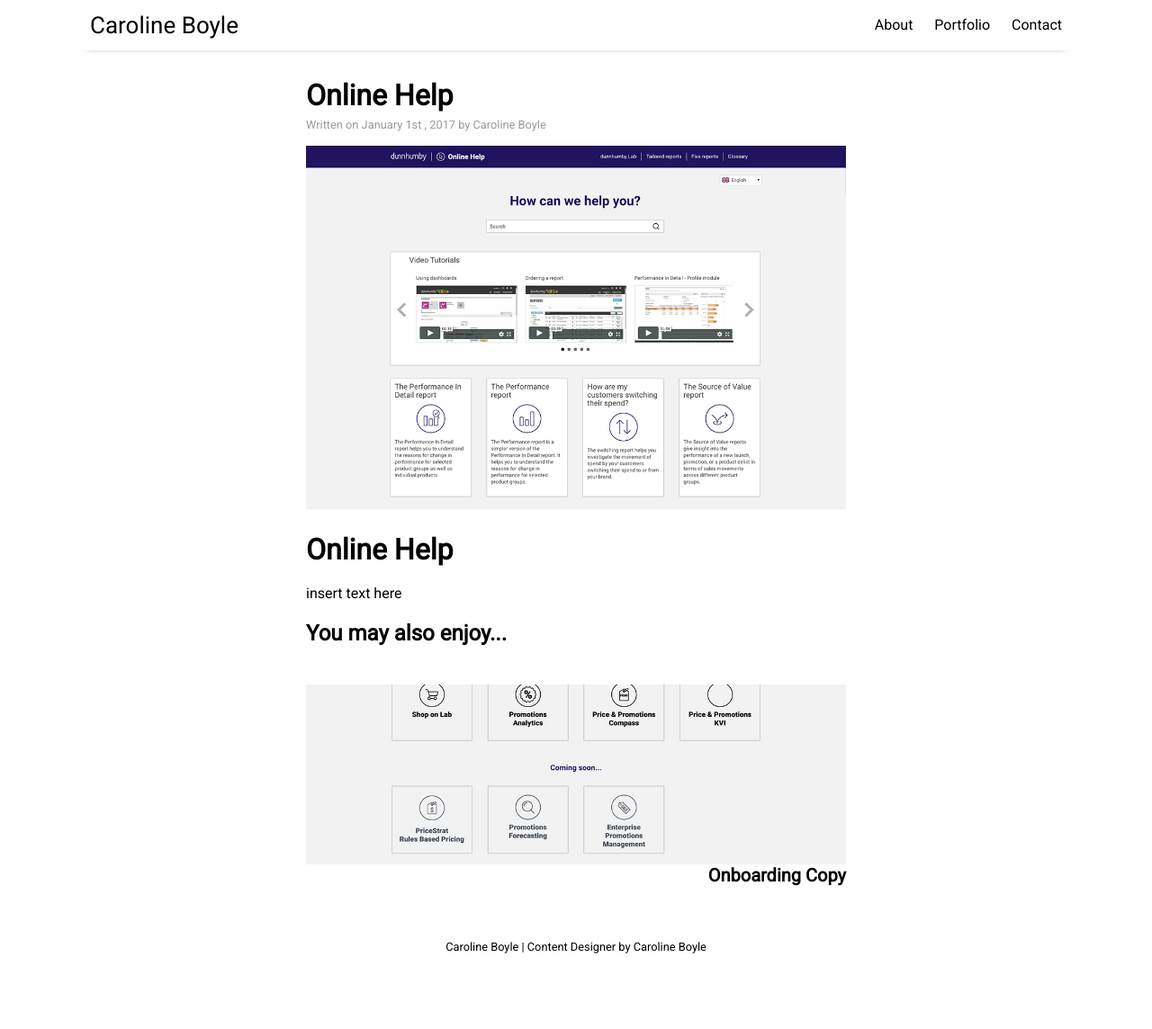
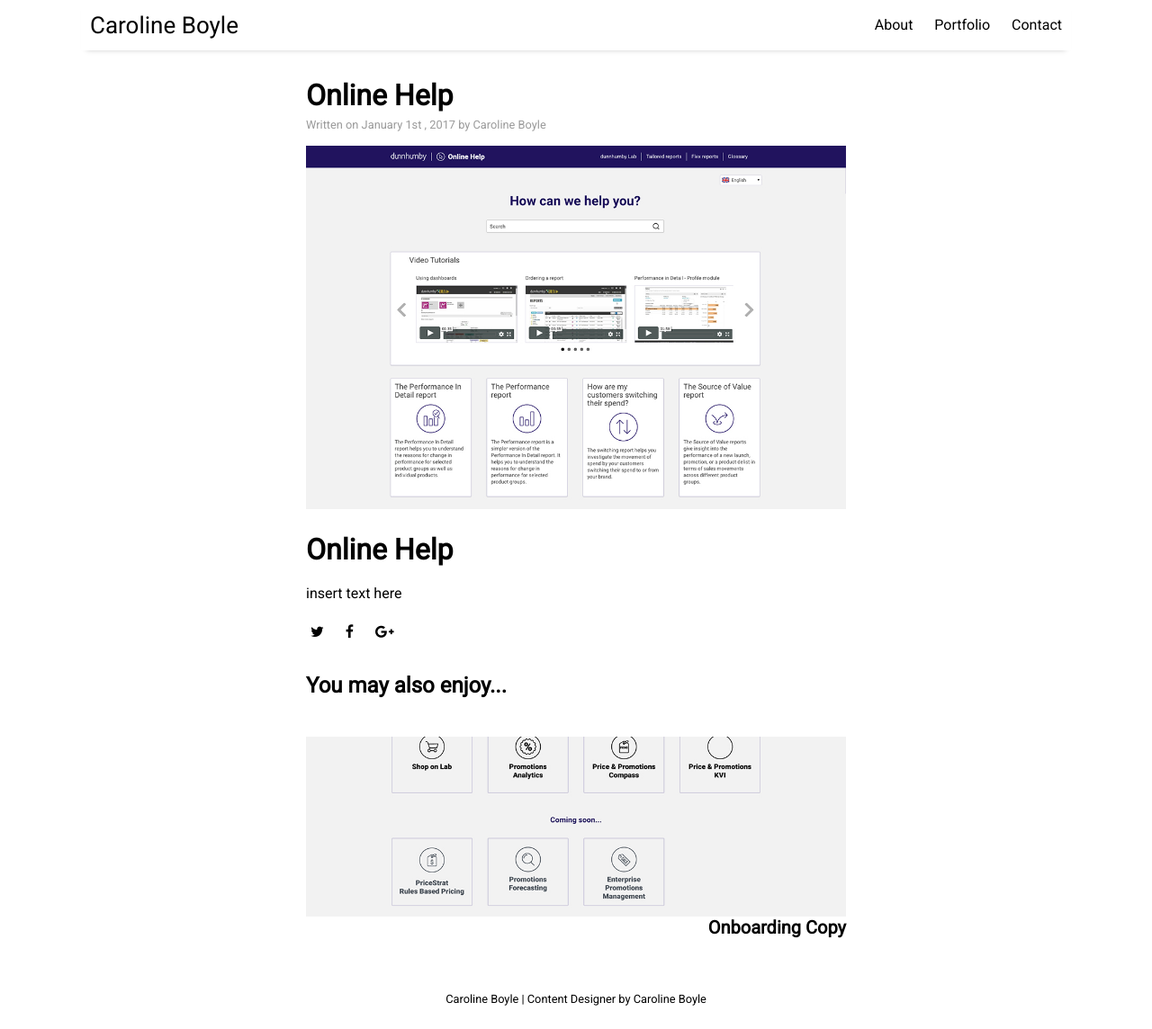
Before and after one commit to caroboyle-ux/CD, a Jekyll site: the page built from _posts/2017-01-01-welcome-to-millennial.md, in a window 1280 px wide and 1144 px high. Shown: the whole window at 90% size. Built offline with Jekyll 4.4.1, drawn with Linux system fonts in a browser that asks for light colours; nearby versions of some CDN libraries.

Commit message:
Update post.html

```diff
--- a/_layouts/post.html
+++ b/_layouts/post.html
@@ -35,6 +35,15 @@
     {{ content }}
   </article>
 
+  <div class="post-share">
+    <div class="post-date">{{ site.data.settings.sharing_button_prompt }}</div>
+    <div class="sharing-icons">
+      <a href="https://twitter.com/intent/tweet?text={{ page.title }}&amp;url={{ site.github.url }}{{ page.url }}" target="_blank"><i class="fa fa-twitter" aria-hidden="true"></i></a>
+      <a href="https://www.facebook.com/sharer/sharer.php?u={{ site.github.url }}{{ page.url }}&amp;title={{ page.title }}" target="_blank"><i class="fa fa-facebook" aria-hidden="true"></i></a>
+      <a href="https://plus.google.com/share?url={{ site.github.url }}{{ page.url }}" target="_blank"><i class="fa fa-google-plus" aria-hidden="true"></i></a>
+    </div>
+  </div>
+
   <div class="related">
     <h2>{{ site.data.settings.related_posts }}</h2>
     {% assign listed_posts_urls = page.url | split: ' ' %}
```
